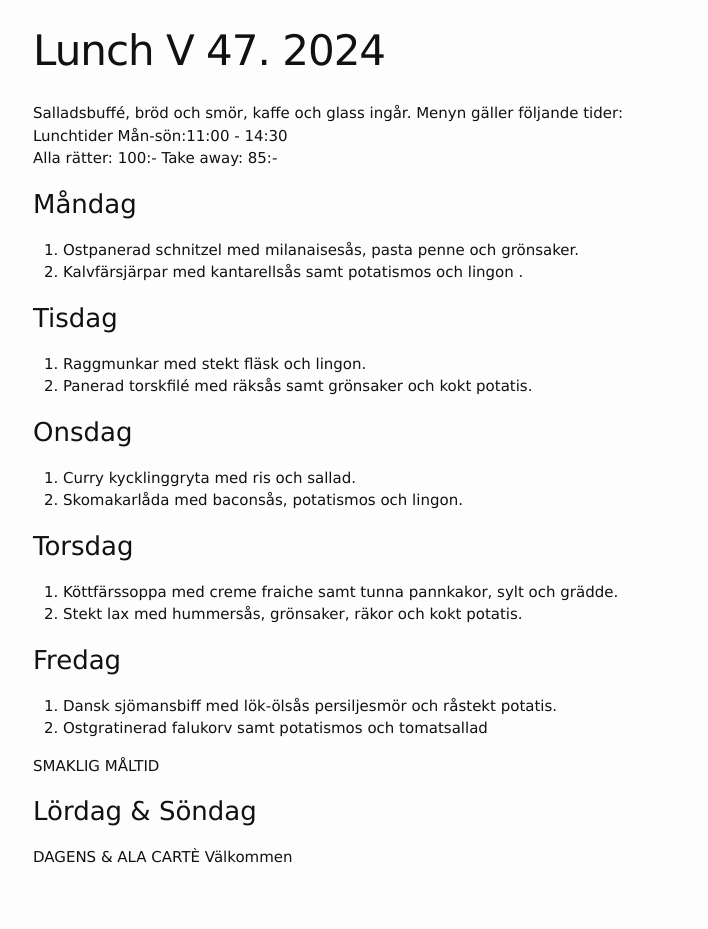
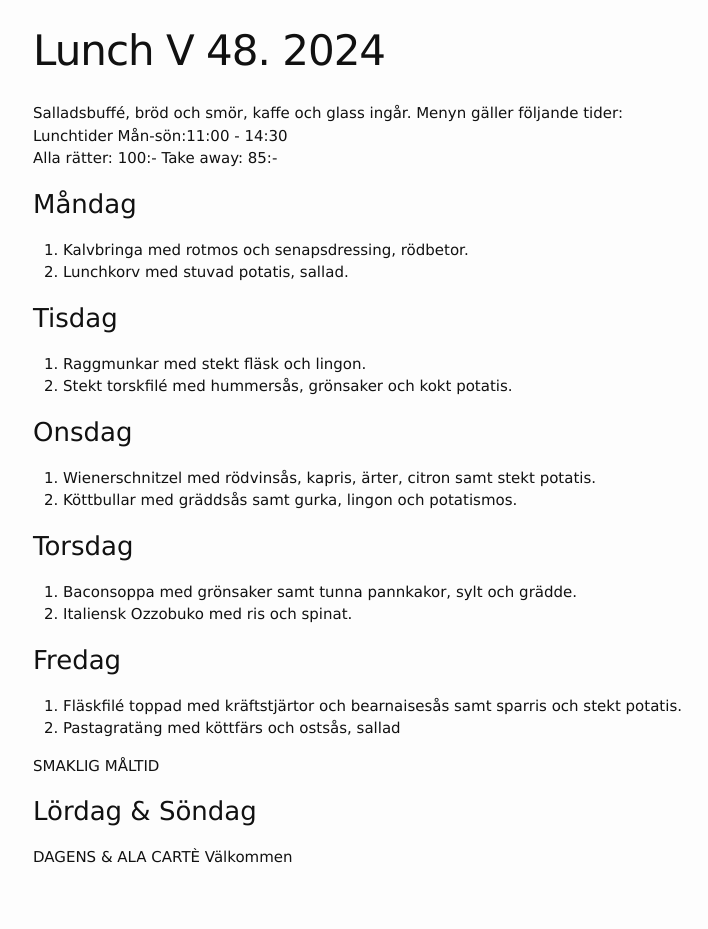
Before and after one commit to FarInn62/farinn62.github.io, a Jekyll site: the page built from lunch.md, in a window 1280 px wide. Shown: the whole page, without its empty margins (237-945 px from the left). Built offline with Jekyll 4.4.1, drawn with Linux system fonts in a browser that asks for light colours.

Commit message:
Update lunch.md

```diff
--- a/lunch.md
+++ b/lunch.md
@@ -1,6 +1,6 @@
 ---
 layout: foodmenu
-title: Lunch V 47. 2024
+title: Lunch V 48. 2024
 permalink: /lunch/
 published: true
 ---
@@ -11,28 +11,28 @@ Alla rätter: 100:- Take away: 85:-
 
 ### Måndag
 
-1. Ostpanerad schnitzel med milanaisesås, pasta penne och grönsaker.
-2. Kalvfärsjärpar med kantarellsås samt potatismos och lingon .
+1. Kalvbringa med rotmos och senapsdressing, rödbetor.
+2. Lunchkorv med stuvad potatis, sallad.
 
 ### Tisdag
 
 1. Raggmunkar med stekt fläsk och lingon.
-2. Panerad torskfilé med räksås samt grönsaker och kokt potatis.
+2. Stekt torskfilé med hummersås, grönsaker och kokt potatis.
 
 ### Onsdag
 
-1. Curry kycklinggryta med ris och sallad.
-2. Skomakarlåda med baconsås, potatismos och lingon.
+1. Wienerschnitzel med rödvinsås, kapris, ärter, citron samt stekt potatis.
+2. Köttbullar med gräddsås samt gurka, lingon och potatismos.
 
 ### Torsdag
 
-1. Köttfärssoppa med creme fraiche samt tunna pannkakor, sylt och grädde.
-2. Stekt lax med hummersås, grönsaker, räkor och kokt potatis.
+1. Baconsoppa med grönsaker samt tunna pannkakor, sylt och grädde.
+2. Italiensk Ozzobuko med ris och spinat.
 
 ### Fredag
 
-1. Dansk sjömansbiff med lök-ölsås persiljesmör och råstekt potatis.
-2. Ostgratinerad falukorv samt potatismos och tomatsallad
+1. Fläskfilé toppad med kräftstjärtor och bearnaisesås samt sparris och stekt potatis.
+2. Pastagratäng med köttfärs och ostsås, sallad
 
 SMAKLIG MÅLTID
 ### Lördag & Söndag
```
